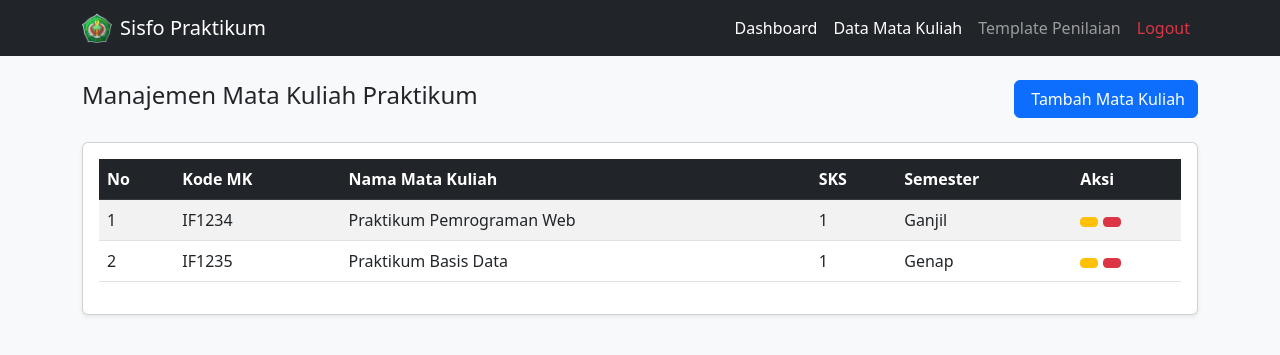
After one commit to myasirnovals/SisFoPPU, a CodeIgniter 4 app: the page made by app/Views/admin/mata_kuliah.php in a window 1280 px wide. The commit adds this page. Shown: the top 355 px of the page. Run offline with PHP 8.4 and a stand-in for CodeIgniter, Linux system fonts and the light colour scheme; the template is opened without the code that fills it, so the values that code supplies are empty; some libraries are stand-ins or nearby versions.

Commit message:
memperbarui dan menambahkan halaman mata kuliah

```diff
--- /dev/null
+++ b/app/Views/admin/mata_kuliah.php
@@ -0,0 +1,96 @@
+<?= $this->extend('layout/admin_layout') ?>
+
+<?= $this->section('content') ?>
+
+<div class="d-flex justify-content-between align-items-center mb-4">
+    <h2 class="h4 text-gray-800">Manajemen Mata Kuliah Praktikum</h2>
+    <button type="button" class="btn btn-primary" data-bs-toggle="modal" data-bs-target="#tambahDataModal">
+        <i class="bi bi-plus-circle me-1"></i> Tambah Mata Kuliah
+    </button>
+</div>
+
+<div class="card shadow-sm mb-4">
+    <div class="card-body">
+        <div class="table-responsive">
+            <table class="table table-striped table-hover align-middle">
+                <thead class="table-dark">
+                    <tr>
+                        <th>No</th>
+                        <th>Kode MK</th>
+                        <th>Nama Mata Kuliah</th>
+                        <th>SKS</th>
+                        <th>Semester</th>
+                        <th>Aksi</th>
+                    </tr>
+                </thead>
+                <tbody>
+                    <tr>
+                        <td>1</td>
+                        <td>IF1234</td>
+                        <td>Praktikum Pemrograman Web</td>
+                        <td>1</td>
+                        <td>Ganjil</td>
+                        <td>
+                            <button class="btn btn-sm btn-warning" title="Edit"><i class="bi bi-pencil-square"></i></button>
+                            <button class="btn btn-sm btn-danger" title="Hapus"><i class="bi bi-trash"></i></button>
+                        </td>
+                    </tr>
+                    <tr>
+                        <td>2</td>
+                        <td>IF1235</td>
+                        <td>Praktikum Basis Data</td>
+                        <td>1</td>
+                        <td>Genap</td>
+                        <td>
+                            <button class="btn btn-sm btn-warning" title="Edit"><i class="bi bi-pencil-square"></i></button>
+                            <button class="btn btn-sm btn-danger" title="Hapus"><i class="bi bi-trash"></i></button>
+                        </td>
+                    </tr>
+                </tbody>
+            </table>
+        </div>
+    </div>
+</div>
+
+<div class="modal fade" id="tambahDataModal" tabindex="-1" aria-labelledby="tambahDataModalLabel" aria-hidden="true">
+    <div class="modal-dialog">
+        <div class="modal-content">
+            <div class="modal-header bg-primary text-white">
+                <h5 class="modal-title" id="tambahDataModalLabel">Tambah Mata Kuliah</h5>
+                <button type="button" class="btn-close btn-close-white" data-bs-dismiss="modal" aria-label="Close"></button>
+            </div>
+            <form action="#" method="POST">
+                <div class="modal-body">
+                    <div class="mb-3">
+                        <label for="kode_mk" class="form-label">Kode Mata Kuliah</label>
+                        <input type="text" class="form-control" id="kode_mk" placeholder="Contoh: IF1234" required>
+                    </div>
+                    <div class="mb-3">
+                        <label for="nama_mk" class="form-label">Nama Mata Kuliah</label>
+                        <input type="text" class="form-control" id="nama_mk" placeholder="Contoh: Praktikum Pemrograman Web" required>
+                    </div>
+                    <div class="row">
+                        <div class="col-md-6 mb-3">
+                            <label for="sks" class="form-label">Bobot SKS</label>
+                            <input type="number" class="form-control" id="sks" min="1" max="4" required>
+                        </div>
+                        <div class="col-md-6 mb-3">
+                            <label for="semester" class="form-label">Semester</label>
+                            <select class="form-select" id="semester" required>
+                                <option value="">Pilih Semester...</option>
+                                <option value="Ganjil">Ganjil</option>
+                                <option value="Genap">Genap</option>
+                            </select>
+                        </div>
+                    </div>
+                </div>
+                <div class="modal-footer">
+                    <button type="button" class="btn btn-secondary" data-bs-dismiss="modal">Batal</button>
+                    <button type="submit" class="btn btn-primary">Simpan Data</button>
+                </div>
+            </form>
+        </div>
+    </div>
+</div>
+
+<?= $this->endSection() ?>
--- a/app/Views/layout/admin_layout.php
+++ b/app/Views/layout/admin_layout.php
@@ -20,10 +20,20 @@
             </button>
             <div class="collapse navbar-collapse" id="navbarNav">
                 <ul class="navbar-nav ms-auto">
-                    <li class="nav-item"><a class="nav-link active" href="#">Dashboard</a></li>
-                    <li class="nav-item"><a class="nav-link" href="#">Data Master</a></li>
-                    <li class="nav-item"><a class="nav-link" href="#">Template Penilaian</a></li>
-                    <li class="nav-item"><a class="nav-link text-danger" href="#">Logout</a></li>
+                    <li class="nav-item">
+                        <a class="nav-link <?= url_is('admin/dashboard') ? 'active' : '' ?>" href="<?= site_url('admin/dashboard') ?>">Dashboard</a>
+                    </li>
+
+                    <li class="nav-item">
+                        <a class="nav-link <?= url_is('admin/matakuliah') ? 'active' : '' ?>" href="<?= site_url('admin/matakuliah') ?>">Data Mata Kuliah</a>
+                    </li>
+
+                    <li class="nav-item">
+                        <a class="nav-link" href="#">Template Penilaian</a>
+                    </li>
+                    <li class="nav-item">
+                        <a class="nav-link text-danger" href="#">Logout</a>
+                    </li>
                 </ul>
             </div>
         </div>
```
